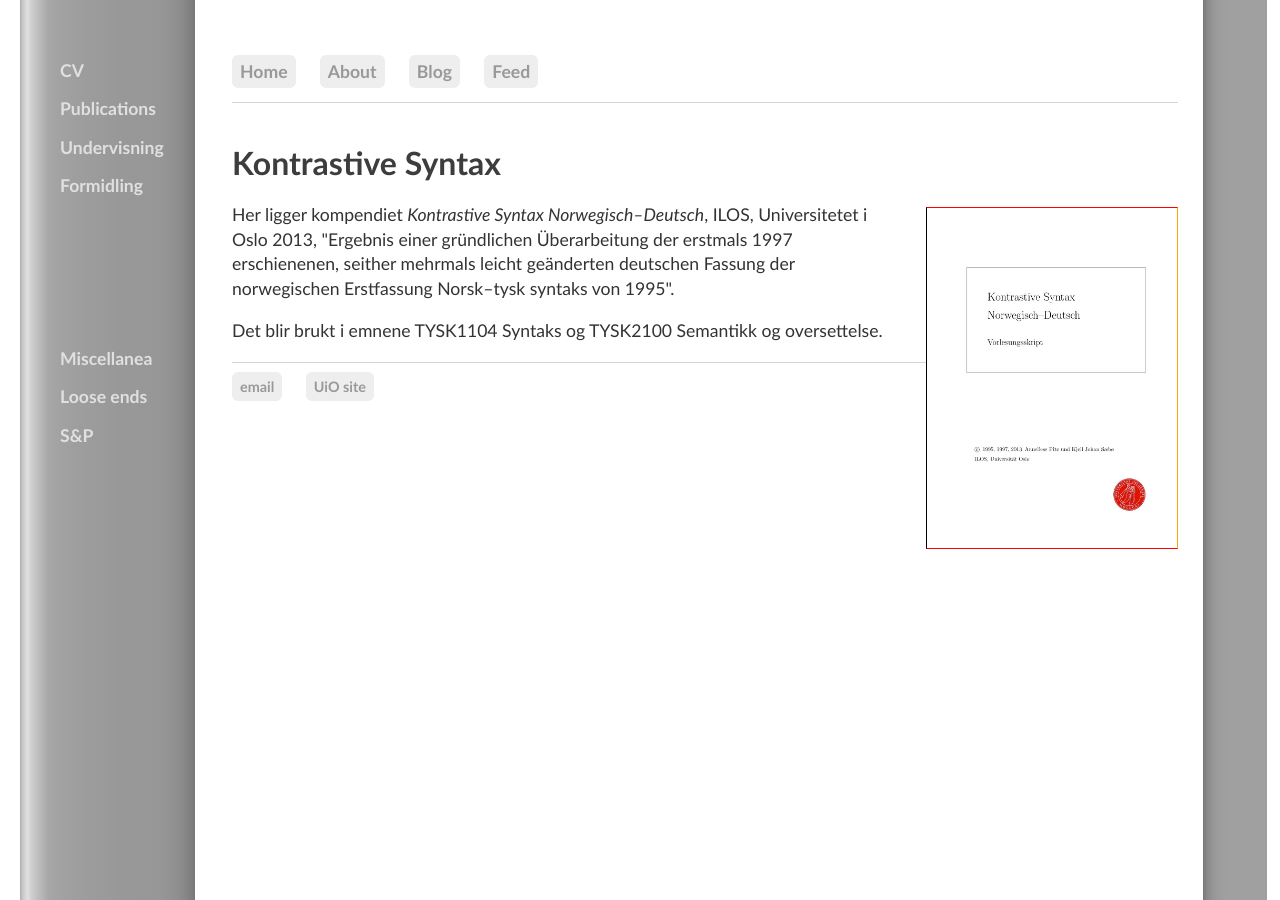
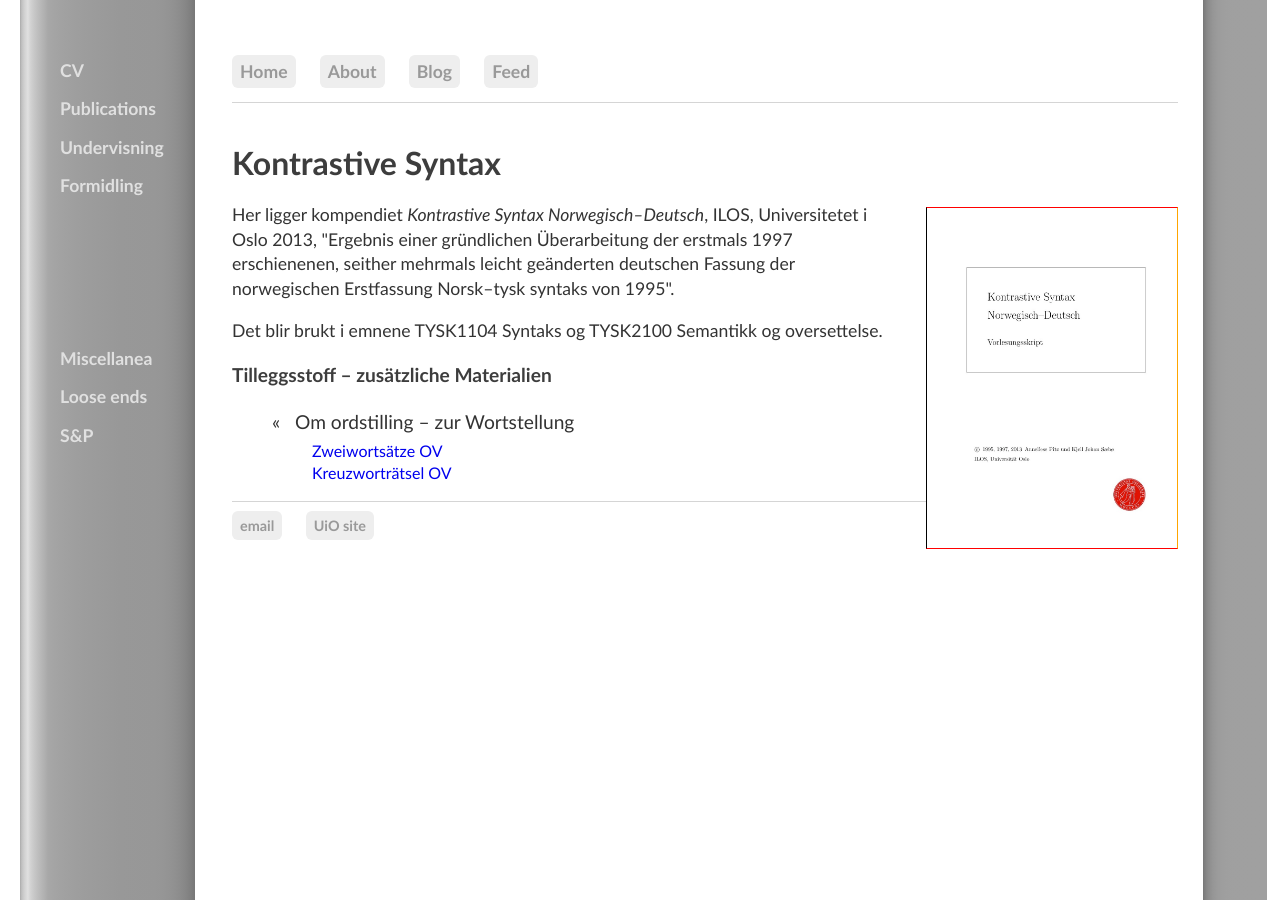
Before and after one commit to kjelljs/kjelljs.github.io, a Jekyll site: the page built from courses/kontrast/index.html, in a window 1280 px wide. Built offline with Jekyll 4.4.1, drawn with Linux system fonts in a browser that asks for light colours.

Commit message:
Update and rename courses/kontrast.html to courses/kontrast/index.html

```diff
--- a/courses/kontrast.html
+++ b/courses/kontrast/index.html
@@ -8,3 +8,8 @@ title: "Kontrastive Syntax"
 <div class="ingress">
   <p>
 Her ligger kompendiet <i>Kontrastive Syntax Norwegisch–Deutsch</i>, ILOS, Universitetet i Oslo 2013, "Ergebnis einer gründlichen Überarbeitung der erstmals 1997 erschienenen, seither mehrmals leicht geänderten deutschen Fassung der norwegischen Erstfassung Norsk–tysk syntaks von 1995".</p> <p>Det blir brukt i emnene TYSK1104 Syntaks og TYSK2100 Semantikk og oversettelse.</p></div>
+<h3>Tilleggsstoff – zusätzliche Materialien</h3>
+<ul><li id="blogposts">&laquo; &nbsp; Om ordstilling – zur Wortstellung</li><ul>
+  <li><a href="/courses/kontrast/zweiwort.html">Zweiwortsätze OV</a></li>
+  <li><a href="/courses/kontrast/kreuzwort.html">Kreuzworträtsel OV</a></li>
+  </ul></li></ul>
```
